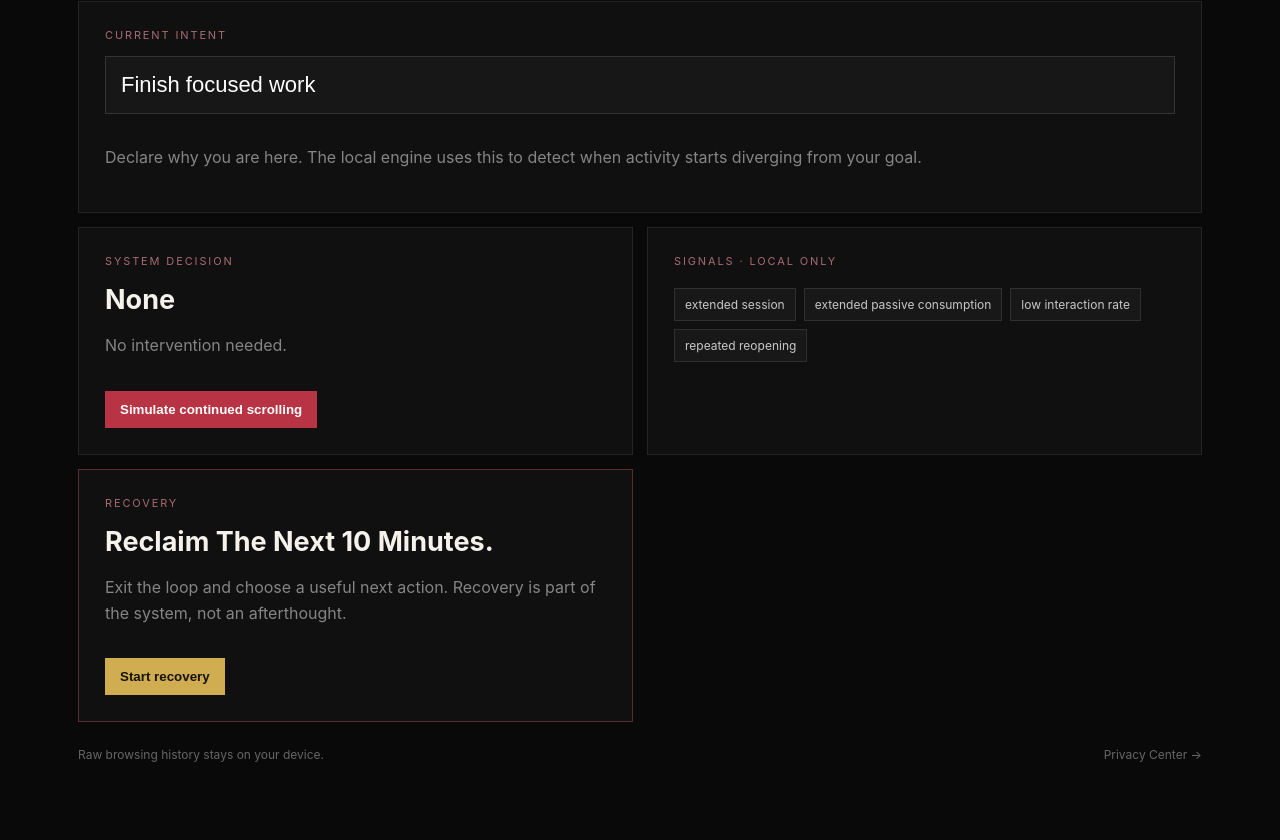
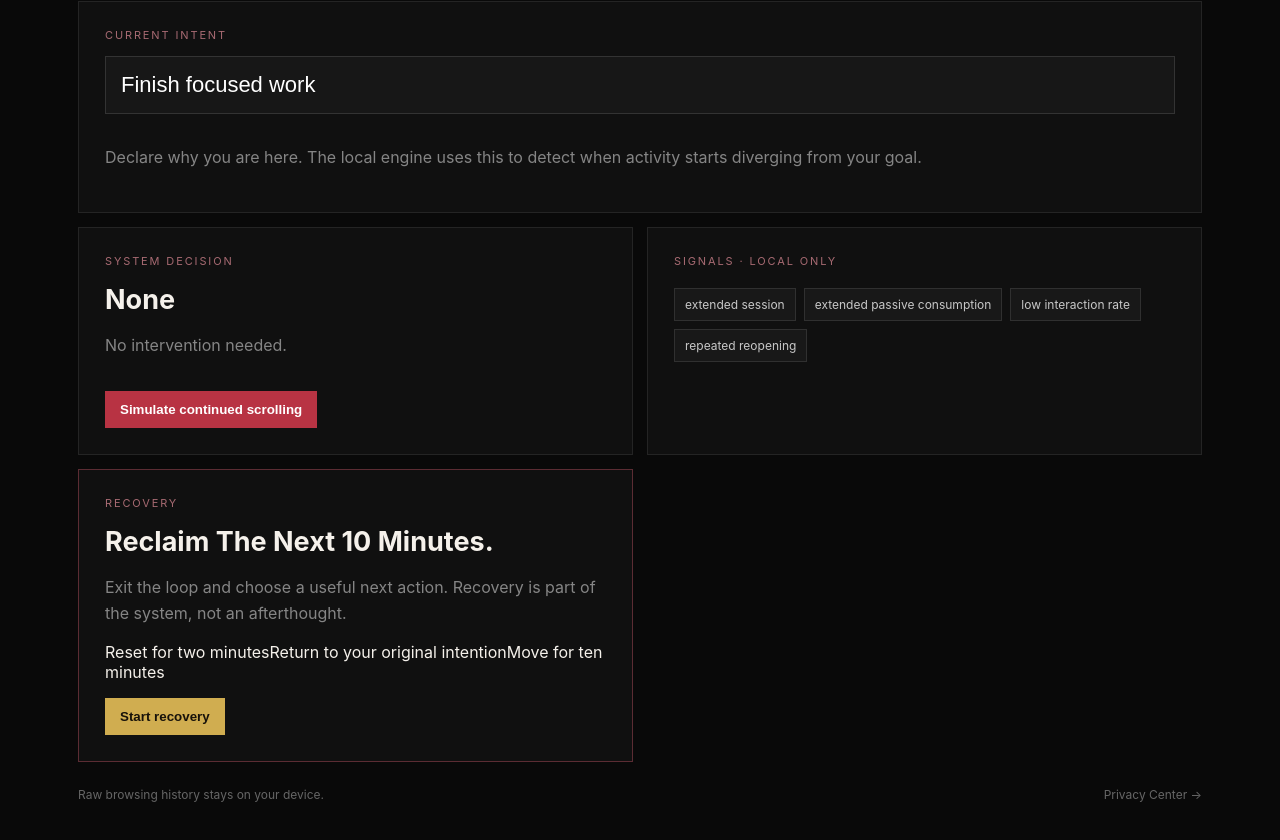
Before and after one commit to Nar-Lod/attention-firewall, a Next.js app in the folder apps/web/: page / in a window 1280 px wide. Shown: the part 487-1327 px from the top of the page. Before the commit the page ends 1299 px from the top, so only its background shows below. Built offline with nearby package versions, Linux system fonts and the light colour scheme.

Commit message:
feat: surface recovery recommendations

```diff
--- a/apps/web/app/page.tsx
+++ b/apps/web/app/page.tsx
@@ -1,6 +1,7 @@
 "use client";
 import {useMemo,useState} from "react";
 import {assessAttention,chooseIntervention} from "@attention-firewall/attention-engine";
+import {recommendRecovery} from "@attention-firewall/recovery-engine";
 
 const initial={sessionSeconds:740,repeatedOpens:2,recentReopens:2,passiveSeconds:410,interactionRate:.06,contextSwitches:2,declaredIntentMatch:.72,outsideIntent:false,lateNightRisk:.15,notificationLaunch:false,previousInterventionIgnored:false};
 
@@ -9,6 +10,7 @@ export default function Home(){
  const [features,setFeatures]=useState(initial);
  const assessment=useMemo(()=>assessAttention(features),[features]);
  const decision=useMemo(()=>chooseIntervention(assessment,{successByIntervention:{},attemptsByIntervention:{}}),[assessment]);
+ const recovery=useMemo(()=>recommendRecovery({minutesRecovered:10,intentPurpose:"work",timeOfDay:"day",consecutiveDriftEpisodes:assessment.state==="compulsive-risk"?2:0}),[assessment]);
  const reset=()=>setFeatures({...initial,sessionSeconds:0,passiveSeconds:0,recentReopens:0});
  return <main className="shell">
   <header><div className="brand"><span className="mark">AF</span><div><strong>ATTENTION FIREWALL</strong><small>privacy-first attention control</small></div></div><span className="privacy">LOCAL MODE · ON</span></header>
@@ -17,7 +19,7 @@ export default function Home(){
    <article className="card intent"><div className="label">CURRENT INTENT</div><input value={intent} onChange={e=>setIntent(e.target.value)} /><p>Declare why you are here. The local engine uses this to detect when activity starts diverging from your goal.</p></article>
    <article className="card"><div className="label">SYSTEM DECISION</div><h2>{decision.intervention}</h2><p>{decision.reason}</p><button onClick={()=>setFeatures(f=>({...f,previousInterventionIgnored:true,recentReopens:f.recentReopens+1}))}>Simulate continued scrolling</button></article>
    <article className="card"><div className="label">SIGNALS · LOCAL ONLY</div><div className="signals">{assessment.reasons.length?assessment.reasons.map(x=><span key={x}>{x}</span>):<span>No drift signals</span>}</div></article>
-   <article className="card recovery"><div className="label">RECOVERY</div><h2>Reclaim the next 10 minutes.</h2><p>Exit the loop and choose a useful next action. Recovery is part of the system, not an afterthought.</p><button onClick={reset}>Start recovery</button></article>
+   <article className="card recovery"><div className="label">RECOVERY</div><h2>Reclaim the next 10 minutes.</h2><p>Exit the loop and choose a useful next action. Recovery is part of the system, not an afterthought.</p><div className="recovery-options">{recovery.map(action=><span key={action.kind}>{action.title}</span>)}</div><button onClick={reset}>Start recovery</button></article>
   </section>
   <footer><span>Raw browsing history stays on your device.</span><span>Privacy Center →</span></footer>
  </main>
```
